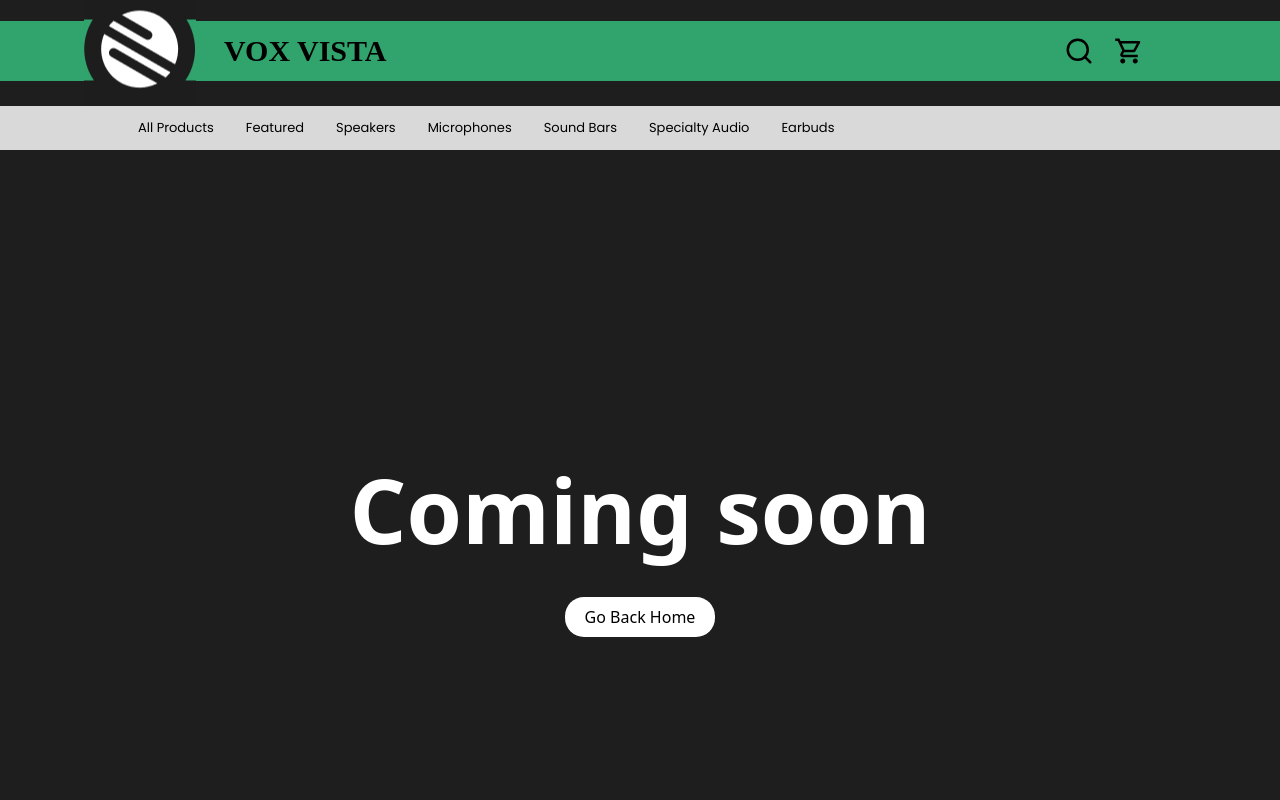
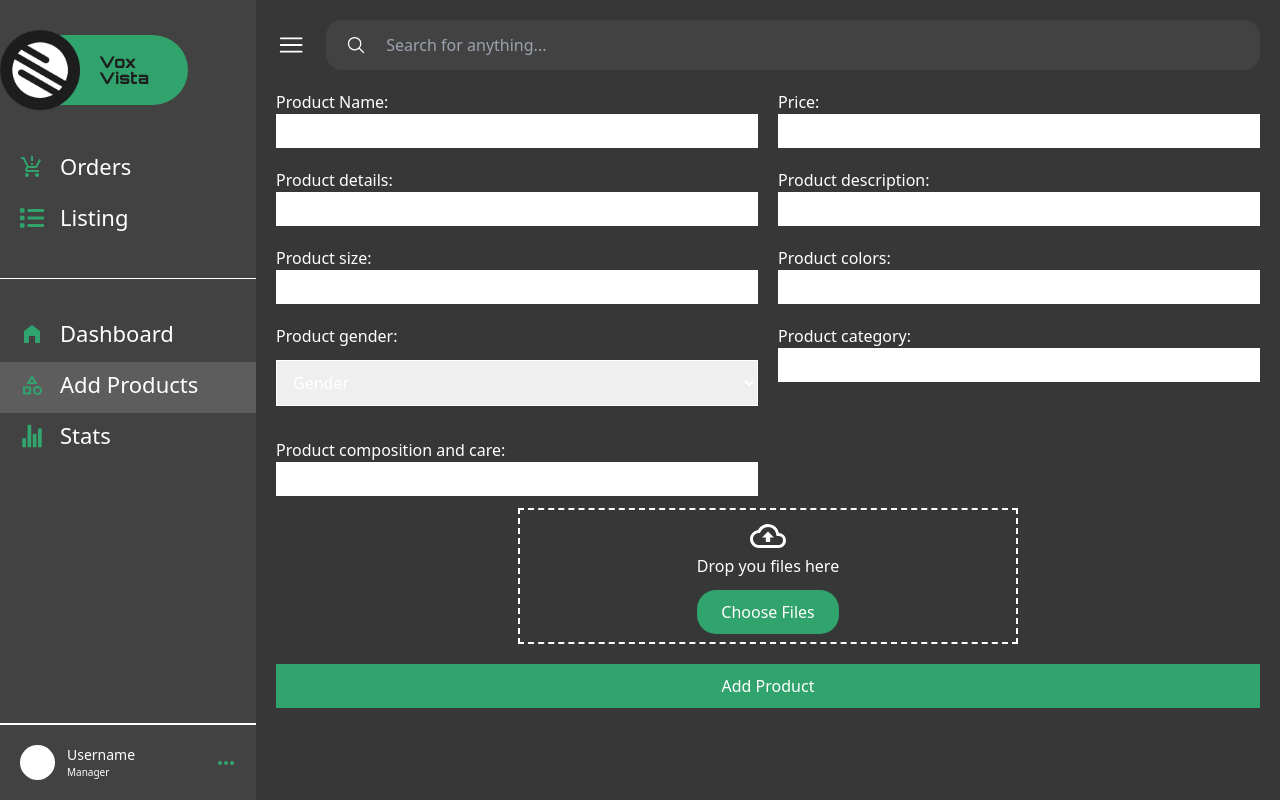
Before and after one commit to afaqalii/voxvista-ecommerceStore, a React (Vite) app: page /dashboard/addProduct in a window 1280 px wide. Shown: the top 800 px of the page. Built offline with nearby package versions, Linux system fonts and the light colour scheme; some icons are missing; a web font is replaced by a local one.

Commit message:
Doen with chanegs

```diff
--- a/src/AppRouter/DashboardLayout.jsx
+++ b/src/AppRouter/DashboardLayout.jsx
@@ -5,9 +5,9 @@ import { Outlet } from "react-router-dom";
 
 const DashboardLayout = () => {
   return (
-    <div className="flex w-full h-screen bg-darkGray">
+    <div className="flex w-full h-screen bg-darkGray overflow-hidden scrollbar-none">
       <DashboardSidebar />
-      <main className="w-full">
+      <main className="overflow-auto w-full">
         <DashboardNavbar />
         <div className="p-5">
           <Outlet />
--- a/src/AppRouter/index.jsx
+++ b/src/AppRouter/index.jsx
@@ -8,6 +8,7 @@ import DashboardLayout from "./DashboardLayout";
 import ProtectedRoute from "./ProtectedRoute";
 import Home from "../pages/Home";
 import Dashboard from "../pages/Dashboard/pages/homePage/DashboardHome";
+import UpdateProducts from "../pages/Dashboard/pages/UpdateProducts/UpdateProducts";
 
 const AppRoutes = () => {
   return (
@@ -22,12 +23,11 @@ const AppRoutes = () => {
           }
         >
           {/*  routes that are protected  */}
-          <Route index element={<Dashboard/>} />
+          <Route index element={<Dashboard />} />
           <Route path="orders" element={<h1>Coming soonF</h1>} />
           <Route path="listing" element={<h1>Coming soonF</h1>} />
-          <Route path="products" element={<h1>Coming soonF</h1>} />
+          <Route path="addProduct" element={<UpdateProducts />} />
           <Route path="stats" element={<h1>Coming soonF</h1>} />
-
         </Route>
         {/* routes that are public */}
         <Route path="/" element={<Layout />}>
--- /dev/null
+++ b/src/components/UIComponents/Button.jsx
@@ -0,0 +1,22 @@
+import React from "react";
+
+const Button = ({
+  className, // used to add additon classes for styling purposes.
+  children,
+  isDisabled = false,
+  handleClick,
+  submitType = "button",
+}) => {
+  return (
+      <button
+        disabled={isDisabled}
+        onClick={handleClick}
+  className={`bg-green rounded-md text-white text-base font-medium capitalize px-5 py-[10px] ${className}`}
+        type={submitType}
+      >
+        {children}
+      </button>
+  );
+};
+
+export default Button;
--- /dev/null
+++ b/src/components/UIComponents/icons/CloseIcon.jsx
@@ -0,0 +1,13 @@
+import { MdCancel } from "react-icons/md";
+import React from "react";
+
+const CloseIcon = ({onClick}) => {
+  return (
+    <MdCancel
+      className="text-white text-4xl cursor-pointer"
+      onClick={onClick}
+    />
+  );
+};
+
+export default CloseIcon;
--- a/src/pages/Dashboard/DashboardSidebar.jsx
+++ b/src/pages/Dashboard/DashboardSidebar.jsx
@@ -52,8 +52,8 @@ const DashboardSidebar = () => {
       path: "/dashboard",
     },
     {
-      title: "products",
-      path: "/dashboard/products",
+      title: "add products",
+      path: "/dashboard/addProduct",
       icon: <MdOutlineCategory className="w-full h-full" />,
     },
     {
--- a/src/pages/Dashboard/pages/UpdateProducts/UpdateProducts.jsx
+++ b/src/pages/Dashboard/pages/UpdateProducts/UpdateProducts.jsx
@@ -0,0 +1,230 @@
+import React, { useEffect, useRef, useState } from "react";
+import "./update.css";
+import Button from "../../../../components/UIComponents/Button";
+import CloseIcon from "../../../../components/UIComponents/icons/CloseIcon";
+import Spinner from "../../../../utils/Spinner/Spinner";
+import { MdOutlineCloudUpload } from "react-icons/md";
+import { openFile } from "../../../../utils/helpers";
+
+const UpdateProducts = () => {
+  const [isUploading, setIsUploading] = useState(false);
+  const [selectedFiles, setSelectedFiles] = useState([]); // for temporarily storing and viewing selected images
+  const [images, setImages] = useState([]);
+  const [formValues, setFormValues] = useState({
+    productName: "",
+    productPrice: "",
+    productDescription: "",
+    productDetails: "",
+    productCategory: "",
+    productGender: "",
+    productSize: [],
+    productColors: [],
+    productImages: [],
+    productComposition: [],
+  });
+  const fileRef = useRef();
+
+  //  functions
+
+  // to handle input values and then submission
+  const handleFormChange = (e) => {
+    setFormValues((state) => {
+      return { ...state, [e.target.name]: e.target.value };
+    });
+  };
+  // handling file select
+  const handleSelectFile = async (e) => {
+    const files = e.target.files;
+    if (files) {
+      // Convert FileList to Array
+      // If only one file is selected, add it to the existing selectedFile array
+      if (files.length === 1) {
+        setSelectedFiles([...selectedFiles, files[0]]);
+      } else {
+        // If multiple files are selected, add the whole array
+        setSelectedFiles([...selectedFiles, ...files]);
+      }
+    }
+  };
+  // remove the selected file
+  const removeImgFile = (index) => {
+    // Clear the input value
+    if (fileRef.current) {
+      fileRef.current.value = "";
+      // If index is provided, remove the file at that index from the selectedFile array
+      setSelectedFiles((prevSelectedFile) => {
+        const updatedSelectedFile = [...prevSelectedFile];
+        updatedSelectedFile.splice(index, 1);
+        return updatedSelectedFile.length > 0 ? updatedSelectedFile : [];
+      });
+    }
+  };
+
+  return (
+    <div>
+      <form onChange={handleFormChange} className="form text-white">
+        <section>
+          {/*product name */}
+          <div className="field-box">
+            <label htmlFor="product-name">Product Name:</label>
+            <br />
+            <input type="text" id="product-name" name="product-name" required />
+          </div>
+          {/*product price */}
+          <div className="field-box">
+            <label htmlFor="price">Price:</label>
+            <br />
+            <input
+              type="number"
+              min="0.1"
+              step="0.01"
+              id="price"
+              name="price"
+              required
+            />
+          </div>
+          {/* product details */}
+          <div className="field-box">
+            <label htmlFor="product-details">Product details:</label>
+            <br />
+            <input
+              type="text"
+              id="product-details"
+              name="product-details"
+              required
+            />
+          </div>
+          {/*product description */}
+          <div className="field-box">
+            <label htmlFor="product-description">Product description:</label>
+            <br />
+            <input
+              type="text"
+              id="product-description"
+              name="product-description"
+              required
+            />
+          </div>
+          {/*product size */}
+          <div className="field-box">
+            <label htmlFor="product-size">Product size:</label>
+            <br />
+            <input type="text" id="product-size" name="product-size" required />
+          </div>
+          {/*product colors */}
+          <div className="field-box">
+            <label htmlFor="product-colors">Product colors:</label>
+            <br />
+            <input
+              type="text"
+              id="product-colors"
+              name="product-colors"
+              required
+            />
+          </div>
+          {/*product gender */}
+          <div className="field-box">
+            <label htmlFor="product-gender">Product gender:</label>
+            <br />
+            <select
+              onChange={handleFormChange}
+              value={formValues?.productGender}
+              className="h-[46px] pl-3 w-full border-[1px] border-solid border-borderGray outline-none my-3 text-mediumGray"
+              name="propertyType"
+              id="propertyType"
+            >
+              <option
+                className="hover:bg-primary-blue hover:text-white"
+                value="house"
+              >
+                Gender
+              </option>
+              <option value="male">For Male</option>
+              <option value="female">For Female</option>
+            </select>
+          </div>
+
+          {/*product category */}
+          <div className="field-box">
+            <label htmlFor="product-category">Product category:</label>
+            <br />
+            <input
+              type="text"
+              id="product-category"
+              name="product-category"
+              required
+            />
+          </div>
+          {/*product composition and care */}
+          <div className="field-box">
+            <label htmlFor="product-composition">
+              Product composition and care:
+            </label>
+            <br />
+            <input
+              type="text"
+              id="product-composition"
+              name="product-composition"
+              required
+            />
+          </div>
+        </section>
+        <input
+          ref={fileRef}
+          onChange={(e) => handleSelectFile(e)}
+          type="file"
+          name="uploadImages"
+          multiple
+          className="hidden"
+          accept="image/*"
+          id="uploadImages"
+        />
+        {selectedFiles.length > 0 && (
+          <div className="relative flex flex-wrap gap-2 mr-auto mt-2 mb-4">
+            {selectedFiles.map((selectedFile, index) => (
+              <div className="relative max-h-[300px] max-w-[300px] object-cover">
+                <span className="absolute right-5 top-2">
+                  <CloseIcon
+                    onClick={isUploading ? null : () => removeImgFile(index)}
+                  />
+                </span>
+                <img
+                  src={URL.createObjectURL(selectedFile)}
+                  alt="Selected picture"
+                  className="mt-2 object-cover w-full h-full"
+                />
+              </div>
+            ))}
+            <div className="flex justify-center w-full">
+              <Button
+                className={"my-3 mx-auto w-full"}
+                handleClick={() => openFile(fileRef)}
+              >
+                {isUploading ? <Spinner /> : "Add Image"}
+              </Button>
+            </div>
+          </div>
+        )}
+        {/* when file is not selected then show the following(uploading file section) */}
+        {selectedFiles?.length == 0 && (
+          <label
+            className="grid place-content-center max-w-[500px] mx-auto mt-3 py-2 cursor-pointer border-dashed border-2 border-primary-blue w-full"
+            htmlFor="uploadImages"
+          >
+            <MdOutlineCloudUpload className="mx-auto text-4xl text-primary-blue" />
+            <p className="mb-3 font-light">Drop you files here</p>
+            <Button
+              isDisabled={isUploading}
+              handleClick={() => openFile(fileRef)}
+            >
+              {isUploading ? "uploading file" : "choose files"}
+            </Button>
+          </label>
+        )}
+        <Button className="rounded-none w-full mt-5">add product</Button>
+      </form>
+    </div>
+  );
+};
+
+export default UpdateProducts;
--- /dev/null
+++ b/src/pages/Dashboard/pages/UpdateProducts/update.css
@@ -0,0 +1,12 @@
+.form section {
+    display: grid;
+    grid-template-columns: repeat(auto-fit, minmax(350px, 1fr));
+    gap: 20px;
+}
+.field-box input {
+    padding: 5px;
+    outline: none;
+    border: none;
+    color: black;
+    width: 100%;
+}
--- /dev/null
+++ b/src/utils/helpers.jsx
@@ -0,0 +1,4 @@
+// open file input to add files, function to openFile whre the input is hidden and we need to upload file from our computer
+export const openFile = (fileRef) => {
+    fileRef.current.click();
+};
```
